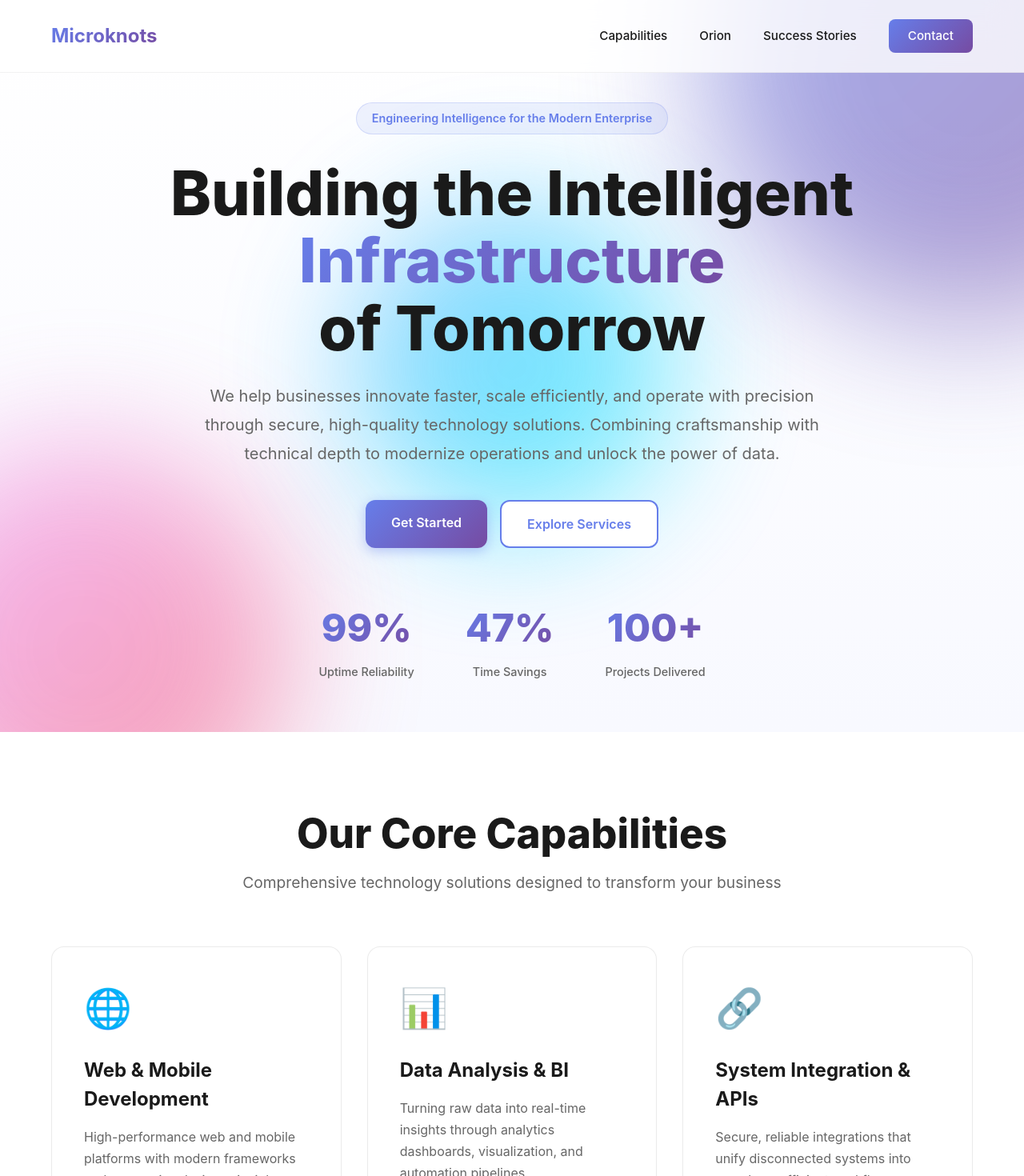
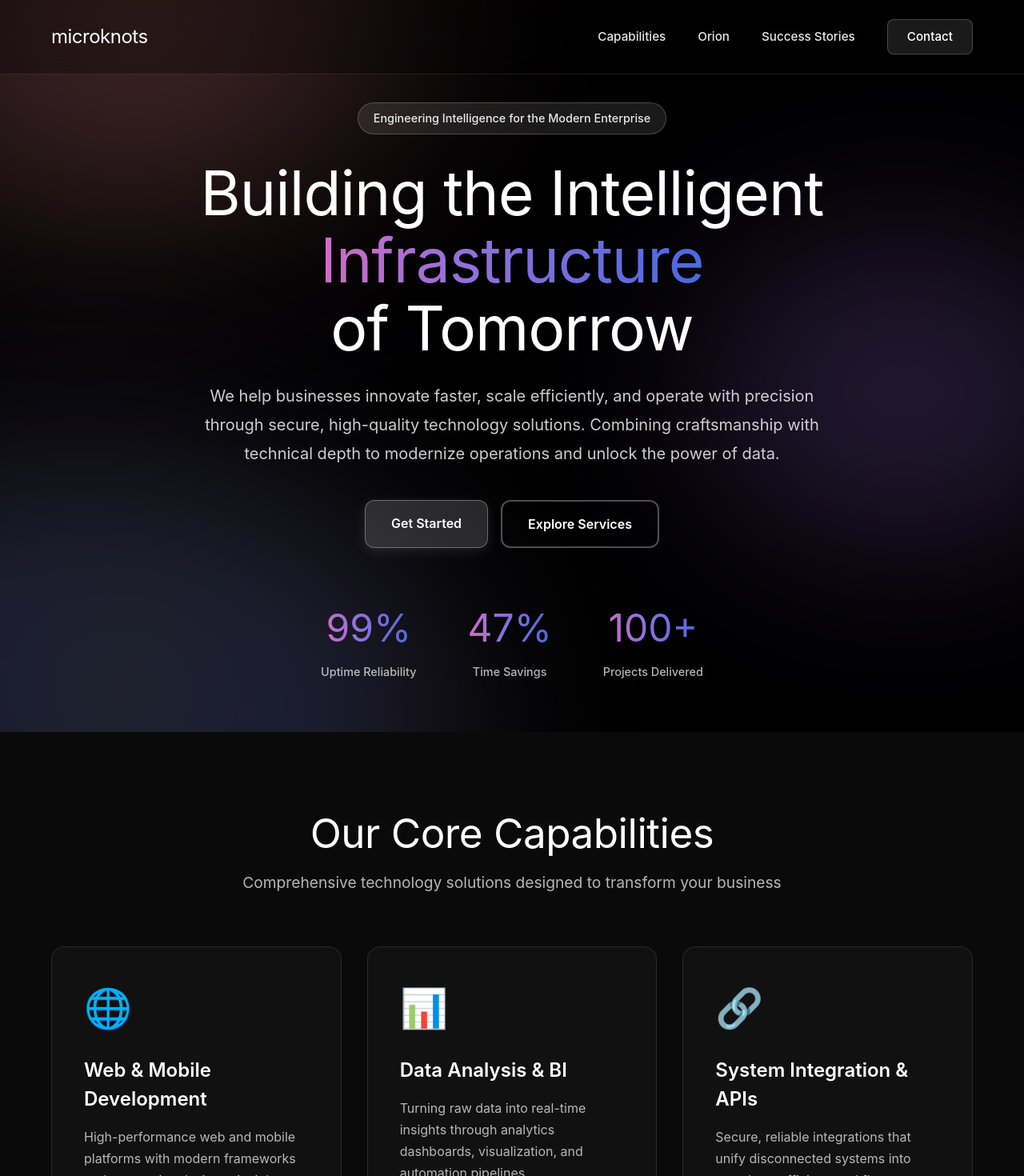
Before and after one commit to monishallada/microknots-website, a React (Vite) app: page / in a window 1280 px wide. Shown: the top 1470 px of the page at 80% size. Built offline with nearby package versions, Linux system fonts and the light colour scheme.

Commit message:
Update styles for improved aesthetics and readability. Change navbar background and text colors for better contrast, adjust hero section and button styles, and refine typography throughout the application. Standardize logo text to lowercase for consistency.

```diff
--- a/src/App.css
+++ b/src/App.css
@@ -18,16 +18,16 @@
   right: 0;
   z-index: 1000;
   padding: 1.5rem 0;
-  background: rgba(255, 255, 255, 0.8);
+  background: rgba(0, 0, 0, 0.3);
   backdrop-filter: blur(20px);
-  border-bottom: 1px solid rgba(0, 0, 0, 0.05);
+  border-bottom: 1px solid rgba(255, 255, 255, 0.1);
   transition: all 0.3s ease;
 }
 
 .navbar.scrolled {
   padding: 1rem 0;
-  background: rgba(255, 255, 255, 0.95);
-  box-shadow: 0 4px 20px rgba(0, 0, 0, 0.05);
+  background: rgba(0, 0, 0, 0.5);
+  box-shadow: 0 4px 20px rgba(0, 0, 0, 0.3);
 }
 
 .nav-container {
@@ -41,11 +41,13 @@
 
 .logo {
   font-size: 1.5rem;
-  font-weight: 700;
-  background: linear-gradient(135deg, #667eea 0%, #764ba2 100%);
-  -webkit-background-clip: text;
-  -webkit-text-fill-color: transparent;
-  background-clip: text;
+  font-weight: 400;
+  color: #ffffff;
+  font-family: -apple-system, BlinkMacSystemFont, 'Segoe UI', 'Roboto', 'Oxygen',
+    'Ubuntu', 'Cantarell', 'Fira Sans', 'Droid Sans', 'Helvetica Neue',
+    sans-serif;
+  letter-spacing: -0.5px;
+  text-transform: lowercase;
 }
 
 .nav-links {
@@ -55,7 +57,7 @@
 }
 
 .nav-links a {
-  color: #1a1a1a;
+  color: rgba(255, 255, 255, 0.9);
   text-decoration: none;
   font-weight: 500;
   font-size: 0.95rem;
@@ -64,7 +66,7 @@
 }
 
 .nav-links a:hover {
-  color: #667eea;
+  color: #ffffff;
 }
 
 .nav-links a::after {
@@ -74,7 +76,7 @@
   left: 0;
   width: 0;
   height: 2px;
-  background: linear-gradient(135deg, #667eea 0%, #764ba2 100%);
+  background: linear-gradient(90deg, #ffd700, #ff69b4, #9370db, #4169e1);
   transition: width 0.3s ease;
 }
 
@@ -83,11 +85,12 @@
 }
 
 .nav-cta {
-  background: linear-gradient(135deg, #667eea 0%, #764ba2 100%);
+  background: rgba(255, 255, 255, 0.1);
+  border: 1px solid rgba(255, 255, 255, 0.2);
   color: white !important;
   padding: 0.6rem 1.5rem;
   border-radius: 8px;
-  transition: transform 0.3s ease, box-shadow 0.3s ease;
+  transition: all 0.3s ease;
 }
 
 .nav-cta::after {
@@ -95,8 +98,9 @@
 }
 
 .nav-cta:hover {
+  background: rgba(255, 255, 255, 0.2);
   transform: translateY(-2px);
-  box-shadow: 0 8px 20px rgba(102, 126, 234, 0.4);
+  box-shadow: 0 8px 20px rgba(255, 255, 255, 0.1);
 }
 
 /* Hero Section */
@@ -108,7 +112,7 @@
   justify-content: center;
   padding: 8rem 4rem 4rem;
   overflow: hidden;
-  background: linear-gradient(180deg, #ffffff 0%, #f8f9ff 100%);
+  background: #000000;
 }
 
 .hero-background {
@@ -124,48 +128,84 @@
 .gradient-orb {
   position: absolute;
   border-radius: 50%;
-  filter: blur(80px);
-  opacity: 0.6;
-  animation: float 20s infinite ease-in-out;
+  filter: blur(100px);
+  opacity: 0.7;
+  animation: float 25s infinite ease-in-out;
+  border: 2px solid transparent;
+  background: radial-gradient(circle, rgba(255, 215, 0, 0.3) 0%, rgba(255, 105, 180, 0.3) 30%, rgba(147, 112, 219, 0.3) 60%, rgba(65, 105, 225, 0.3) 100%);
+  box-shadow:
+    0 0 100px rgba(255, 215, 0, 0.4),
+    0 0 150px rgba(255, 105, 180, 0.3),
+    0 0 200px rgba(147, 112, 219, 0.2),
+    0 0 250px rgba(65, 105, 225, 0.1);
 }
 
 .orb-1 {
-  width: 600px;
-  height: 600px;
-  background: linear-gradient(135deg, #667eea 0%, #764ba2 100%);
-  top: -200px;
-  right: -200px;
+  width: 500px;
+  height: 300px;
+  top: -100px;
+  left: -100px;
+  background: radial-gradient(ellipse,
+    rgba(255, 215, 0, 0.4) 0%,
+    rgba(255, 105, 180, 0.3) 40%,
+    rgba(147, 112, 219, 0.2) 70%,
+    transparent 100%);
+  box-shadow:
+    0 0 120px rgba(255, 215, 0, 0.5),
+    0 0 180px rgba(255, 105, 180, 0.4),
+    0 0 240px rgba(147, 112, 219, 0.3);
   animation-delay: 0s;
+  --rotation: -15deg;
 }
 
 .orb-2 {
-  width: 500px;
-  height: 500px;
-  background: linear-gradient(135deg, #f093fb 0%, #f5576c 100%);
+  width: 700px;
+  height: 400px;
   bottom: -150px;
-  left: -150px;
+  left: -200px;
+  background: radial-gradient(ellipse,
+    rgba(255, 215, 0, 0.3) 0%,
+    rgba(65, 105, 225, 0.4) 35%,
+    rgba(147, 112, 219, 0.3) 65%,
+    transparent 100%);
+  box-shadow:
+    0 0 140px rgba(255, 215, 0, 0.4),
+    0 0 200px rgba(65, 105, 225, 0.5),
+    0 0 260px rgba(147, 112, 219, 0.3);
   animation-delay: 5s;
+  --rotation: 10deg;
 }
 
 .orb-3 {
   width: 400px;
-  height: 400px;
-  background: linear-gradient(135deg, #4facfe 0%, #00f2fe 100%);
-  top: 50%;
-  left: 50%;
-  transform: translate(-50%, -50%);
+  height: 250px;
+  top: 40%;
+  right: -50px;
+  background: radial-gradient(ellipse,
+    rgba(255, 105, 180, 0.4) 0%,
+    rgba(147, 112, 219, 0.3) 40%,
+    rgba(65, 105, 225, 0.3) 70%,
+    transparent 100%);
+  box-shadow:
+    0 0 110px rgba(255, 105, 180, 0.5),
+    0 0 170px rgba(147, 112, 219, 0.4),
+    0 0 230px rgba(65, 105, 225, 0.3);
   animation-delay: 10s;
+  --rotation: 20deg;
 }
 
 @keyframes float {
   0%, 100% {
-    transform: translate(0, 0) scale(1);
+    transform: translate(0, 0) rotate(var(--rotation, 0deg)) scale(1);
+    opacity: 0.7;
   }
   33% {
-    transform: translate(30px, -30px) scale(1.1);
+    transform: translate(30px, -30px) rotate(calc(var(--rotation, 0deg) + 5deg)) scale(1.1);
+    opacity: 0.8;
   }
   66% {
-    transform: translate(-20px, 20px) scale(0.9);
+    transform: translate(-20px, 20px) rotate(calc(var(--rotation, 0deg) - 5deg)) scale(0.9);
+    opacity: 0.6;
   }
 }
 
@@ -191,36 +231,52 @@
 .hero-badge {
   display: inline-block;
   padding: 0.5rem 1.2rem;
-  background: rgba(102, 126, 234, 0.1);
-  border: 1px solid rgba(102, 126, 234, 0.2);
+  background: rgba(255, 255, 255, 0.1);
+  border: 1px solid rgba(255, 255, 255, 0.2);
   border-radius: 50px;
-  color: #667eea;
+  color: rgba(255, 255, 255, 0.9);
   font-size: 0.9rem;
-  font-weight: 600;
+  font-weight: 500;
   margin-bottom: 2rem;
   animation: fadeInUp 1s ease-out 0.2s both;
+  backdrop-filter: blur(10px);
 }
 
 .hero-title {
   font-size: clamp(2.5rem, 6vw, 5rem);
-  font-weight: 800;
+  font-weight: 400;
   line-height: 1.1;
-  color: #1a1a1a;
+  color: #ffffff;
   margin-bottom: 1.5rem;
   animation: fadeInUp 1s ease-out 0.4s both;
+  font-family: -apple-system, BlinkMacSystemFont, 'Segoe UI', 'Roboto', 'Oxygen',
+    'Ubuntu', 'Cantarell', 'Fira Sans', 'Droid Sans', 'Helvetica Neue',
+    sans-serif;
+  letter-spacing: -1px;
 }
 
 .gradient-text {
-  background: linear-gradient(135deg, #667eea 0%, #764ba2 100%);
+  background: linear-gradient(90deg, #ffd700, #ff69b4, #9370db, #4169e1);
   -webkit-background-clip: text;
   -webkit-text-fill-color: transparent;
   background-clip: text;
+  background-size: 200% 200%;
+  animation: gradientShift 5s ease infinite;
+}
+
+@keyframes gradientShift {
+  0%, 100% {
+    background-position: 0% 50%;
+  }
+  50% {
+    background-position: 100% 50%;
+  }
 }
 
 .hero-description {
   font-size: 1.25rem;
   line-height: 1.8;
-  color: #666;
+  color: rgba(255, 255, 255, 0.8);
   max-width: 800px;
   margin: 0 auto 2.5rem;
   animation: fadeInUp 1s ease-out 0.6s both;
@@ -247,25 +303,28 @@
 }
 
 .btn-primary {
-  background: linear-gradient(135deg, #667eea 0%, #764ba2 100%);
+  background: rgba(255, 255, 255, 0.15);
+  border: 1px solid rgba(255, 255, 255, 0.3);
   color: white;
-  box-shadow: 0 4px 15px rgba(102, 126, 234, 0.4);
+  box-shadow: 0 4px 15px rgba(255, 255, 255, 0.1);
+  backdrop-filter: blur(10px);
 }
 
 .btn-primary:hover {
+  background: rgba(255, 255, 255, 0.25);
   transform: translateY(-3px);
-  box-shadow: 0 8px 25px rgba(102, 126, 234, 0.5);
+  box-shadow: 0 8px 25px rgba(255, 255, 255, 0.2);
 }
 
 .btn-secondary {
-  background: white;
-  color: #667eea;
-  border: 2px solid #667eea;
+  background: transparent;
+  color: white;
+  border: 2px solid rgba(255, 255, 255, 0.3);
 }
 
 .btn-secondary:hover {
-  background: #667eea;
-  color: white;
+  background: rgba(255, 255, 255, 0.1);
+  border-color: rgba(255, 255, 255, 0.5);
   transform: translateY(-3px);
 }
 
@@ -282,17 +341,19 @@
 
 .stat-number {
   font-size: 3rem;
-  font-weight: 800;
-  background: linear-gradient(135deg, #667eea 0%, #764ba2 100%);
+  font-weight: 400;
+  background: linear-gradient(90deg, #ffd700, #ff69b4, #9370db, #4169e1);
   -webkit-background-clip: text;
   -webkit-text-fill-color: transparent;
   background-clip: text;
+  background-size: 200% 200%;
+  animation: gradientShift 5s ease infinite;
   margin-bottom: 0.5rem;
 }
 
 .stat-label {
   font-size: 0.9rem;
-  color: #666;
+  color: rgba(255, 255, 255, 0.7);
   font-weight: 500;
 }
 
@@ -316,26 +377,31 @@ section {
 .section-badge {
   display: inline-block;
   padding: 0.5rem 1.2rem;
-  background: rgba(102, 126, 234, 0.1);
-  border: 1px solid rgba(102, 126, 234, 0.2);
+  background: rgba(255, 255, 255, 0.1);
+  border: 1px solid rgba(255, 255, 255, 0.2);
   border-radius: 50px;
-  color: #667eea;
+  color: rgba(255, 255, 255, 0.9);
   font-size: 0.9rem;
-  font-weight: 600;
+  font-weight: 500;
   margin-bottom: 1.5rem;
+  backdrop-filter: blur(10px);
 }
 
 .section-title {
   font-size: clamp(2rem, 4vw, 3.5rem);
-  font-weight: 800;
-  color: #1a1a1a;
+  font-weight: 400;
+  color: #ffffff;
   margin-bottom: 1rem;
   line-height: 1.2;
+  font-family: -apple-system, BlinkMacSystemFont, 'Segoe UI', 'Roboto', 'Oxygen',
+    'Ubuntu', 'Cantarell', 'Fira Sans', 'Droid Sans', 'Helvetica Neue',
+    sans-serif;
+  letter-spacing: -0.5px;
 }
 
 .section-subtitle {
   font-size: 1.2rem;
-  color: #666;
+  color: rgba(255, 255, 255, 0.7);
   max-width: 700px;
   margin: 0 auto;
   line-height: 1.6;
@@ -343,7 +409,8 @@ section {
 
 /* Capabilities Section */
 .capabilities {
-  background: white;
+  background: #0a0a0a;
+  color: white;
 }
 
 .capabilities-grid {
@@ -354,17 +421,19 @@ section {
 
 .capability-card {
   padding: 2.5rem;
-  background: white;
-  border: 1px solid rgba(0, 0, 0, 0.08);
+  background: rgba(255, 255, 255, 0.03);
+  border: 1px solid rgba(255, 255, 255, 0.1);
   border-radius: 16px;
   transition: all 0.3s ease;
   cursor: pointer;
+  backdrop-filter: blur(10px);
 }
 
 .capability-card:hover {
   transform: translateY(-8px);
-  box-shadow: 0 20px 40px rgba(0, 0, 0, 0.1);
-  border-color: rgba(102, 126, 234, 0.3);
+  box-shadow: 0 20px 40px rgba(255, 255, 255, 0.1);
+  border-color: rgba(255, 215, 0, 0.3);
+  background: rgba(255, 255, 255, 0.05);
 }
 
 .capability-icon {
@@ -374,20 +443,20 @@ section {
 
 .capability-card h3 {
   font-size: 1.5rem;
-  font-weight: 700;
-  color: #1a1a1a;
+  font-weight: 600;
+  color: #ffffff;
   margin-bottom: 1rem;
 }
 
 .capability-card p {
-  color: #666;
+  color: rgba(255, 255, 255, 0.7);
   line-height: 1.7;
   font-size: 1rem;
 }
 
 /* Orion Section */
 .orion {
-  background: linear-gradient(180deg, #f8f9ff 0%, #ffffff 100%);
+  background: #000000;
 }
 
 .orion-content {
@@ -415,7 +484,7 @@ section {
 .orion-description {
   font-size: 1.1rem;
   line-height: 1.8;
-  color: #666;
+  color: rgba(255, 255, 255, 0.8);
   margin-bottom: 1.5rem;
 }
 
@@ -433,7 +502,7 @@ section {
 .feature-check {
   width: 32px;
   height: 32px;
-  background: linear-gradient(135deg, #667eea 0%, #764ba2 100%);
+  background: linear-gradient(90deg, #ffd700, #ff69b4, #9370db, #4169e1);
   color: white;
   border-radius: 50%;
   display: flex;
@@ -441,17 +510,19 @@ section {
   justify-content: center;
   font-weight: 700;
   flex-shrink: 0;
+  background-size: 200% 200%;
+  animation: gradientShift 5s ease infinite;
 }
 
 .orion-feature strong {
   display: block;
-  color: #1a1a1a;
+  color: #ffffff;
   font-size: 1.1rem;
   margin-bottom: 0.3rem;
 }
 
 .orion-feature p {
-  color: #666;
+  color: rgba(255, 255, 255, 0.7);
   font-size: 0.95rem;
 }
 
@@ -471,11 +542,12 @@ section {
 }
 
 .orion-card {
-  background: white;
+  background: rgba(255, 255, 255, 0.05);
   border-radius: 20px;
   padding: 1.5rem;
-  box-shadow: 0 20px 60px rgba(0, 0, 0, 0.1);
-  border: 1px solid rgba(0, 0, 0, 0.05);
+  box-shadow: 0 20px 60px rgba(255, 255, 255, 0.05);
+  border: 1px solid rgba(255, 255, 255, 0.1);
+  backdrop-filter: blur(10px);
 }
 
 .orion-card-header {
@@ -506,9 +578,10 @@ section {
 .orion-card-content {
   height: 400px;
   position: relative;
-  background: linear-gradient(135deg, #f8f9ff 0%, #ffffff 100%);
+  background: rgba(0, 0, 0, 0.3);
   border-radius: 12px;
   overflow: hidden;
+  border: 1px solid rgba(255, 255, 255, 0.1);
 }
 
 .data-visualization {
@@ -519,7 +592,7 @@ section {
 
 .data-stream {
   position: absolute;
-  background: linear-gradient(90deg, transparent, rgba(102, 126, 234, 0.3), transparent);
+  background: linear-gradient(90deg, transparent, rgba(255, 215, 0, 0.4), rgba(255, 105, 180, 0.4), rgba(147, 112, 219, 0.4), rgba(65, 105, 225, 0.4), transparent);
   animation: streamFlow 3s infinite;
 }
 
@@ -563,9 +636,13 @@ section {
   width: 60px;
   height: 60px;
   border-radius: 50%;
-  background: linear-gradient(135deg, #667eea 0%, #764ba2 100%);
-  box-shadow: 0 8px 20px rgba(102, 126, 234, 0.4);
-  animation: nodePulse 2s infinite;
+  background: linear-gradient(90deg, #ffd700, #ff69b4, #9370db, #4169e1);
+  background-size: 200% 200%;
+  animation: nodePulse 2s infinite, gradientShift 5s ease infinite;
+  box-shadow:
+    0 0 20px rgba(255, 215, 0, 0.6),
+    0 0 40px rgba(255, 105, 180, 0.4),
+    0 0 60px rgba(147, 112, 219, 0.3);
 }
 
 .node-1 {
@@ -599,7 +676,7 @@ section {
 
 /* Success Stories Section */
 .success-stories {
-  background: white;
+  background: #0a0a0a;
 }
 
 .stories-grid {
@@ -610,16 +687,18 @@ section {
 
 .story-card {
   padding: 2.5rem;
-  background: white;
-  border: 1px solid rgba(0, 0, 0, 0.08);
+  background: rgba(255, 255, 255, 0.03);
+  border: 1px solid rgba(255, 255, 255, 0.1);
   border-radius: 16px;
   transition: all 0.3s ease;
+  backdrop-filter: blur(10px);
 }
 
 .story-card:hover {
   transform: translateY(-8px);
-  box-shadow: 0 20px 40px rgba(0, 0, 0, 0.1);
-  border-color: rgba(102, 126, 234, 0.3);
+  box-shadow: 0 20px 40px rgba(255, 255, 255, 0.1);
+  border-color: rgba(255, 215, 0, 0.3);
+  background: rgba(255, 255, 255, 0.05);
 }
 
 .story-header {
@@ -631,28 +710,29 @@ section {
 
 .story-logo {
   font-size: 1.5rem;
-  font-weight: 800;
-  color: #1a1a1a;
+  font-weight: 600;
+  color: #ffffff;
 }
 
 .story-tag {
   padding: 0.4rem 1rem;
-  background: rgba(102, 126, 234, 0.1);
-  color: #667eea;
+  background: rgba(255, 255, 255, 0.1);
+  color: rgba(255, 255, 255, 0.9);
   border-radius: 20px;
   font-size: 0.85rem;
-  font-weight: 600;
+  font-weight: 500;
+  border: 1px solid rgba(255, 255, 255, 0.2);
 }
 
 .story-card h3 {
   font-size: 1.5rem;
-  font-weight: 700;
-  color: #1a1a1a;
+  font-weight: 600;
+  color: #ffffff;
   margin-bottom: 1rem;
 }
 
 .story-card > p {
-  color: #666;
+  color: rgba(255, 255, 255, 0.7);
   line-height: 1.7;
   margin-bottom: 2rem;
 }
@@ -667,24 +747,25 @@ section {
   display: flex;
   flex-direction: column;
   padding: 1rem;
-  background: #f8f9ff;
+  background: rgba(255, 255, 255, 0.05);
   border-radius: 8px;
+  border: 1px solid rgba(255, 255, 255, 0.1);
 }
 
 .result-item strong {
-  color: #1a1a1a;
+  color: #ffffff;
   font-size: 1rem;
   margin-bottom: 0.3rem;
 }
 
 .result-item span {
-  color: #666;
+  color: rgba(255, 255, 255, 0.7);
   font-size: 0.9rem;
 }
 
 /* Why Microknots Section */
 .why-microknots {
-  background: linear-gradient(180deg, #ffffff 0%, #f8f9ff 100%);
+  background: #000000;
 }
 
 .why-content {
@@ -697,7 +778,7 @@ section {
 .why-description {
   font-size: 1.1rem;
   line-height: 1.8;
-  color: #666;
+  color: rgba(255, 255, 255, 0.8);
   margin-bottom: 1.5rem;
 }
 
@@ -711,13 +792,13 @@ section {
 
 .value-item h4 {
   font-size: 1.3rem;
-  font-weight: 700;
-  color: #1a1a1a;
+  font-weight: 600;
+  color: #ffffff;
   margin-bottom: 0.5rem;
 }
 
 .value-item p {
-  color: #666;
+  color: rgba(255, 255, 255, 0.7);
   line-height: 1.6;
 }
 
@@ -729,16 +810,18 @@ section {
 
 .value-card {
   padding: 2rem;
-  background: white;
-  border: 1px solid rgba(0, 0, 0, 0.08);
+  background: rgba(255, 255, 255, 0.03);
+  border: 1px solid rgba(255, 255, 255, 0.1);
   border-radius: 16px;
   transition: all 0.3s ease;
+  backdrop-filter: blur(10px);
 }
 
 .value-card:hover {
   transform: translateX(10px);
-  box-shadow: 0 10px 30px rgba(0, 0, 0, 0.1);
-  border-color: rgba(102, 126, 234, 0.3);
+  box-shadow: 0 10px 30px rgba(255, 255, 255, 0.1);
+  border-color: rgba(255, 215, 0, 0.3);
+  background: rgba(255, 255, 255, 0.05);
 }
 
 .value-icon {
@@ -748,13 +831,13 @@ section {
 
 .value-card h4 {
   font-size: 1.3rem;
-  font-weight: 700;
-  color: #1a1a1a;
+  font-weight: 600;
+  color: #ffffff;
   margin-bottom: 0.5rem;
 }
 
 .value-card p {
-  color: #666;
+  color: rgba(255, 255, 255, 0.7);
   line-height: 1.6;
 }
 
@@ -778,11 +861,13 @@ section {
 
 .footer-brand h3 {
   font-size: 2rem;
-  font-weight: 800;
-  background: linear-gradient(135deg, #667eea 0%, #764ba2 100%);
-  -webkit-background-clip: text;
-  -webkit-text-fill-color: transparent;
-  background-clip: text;
+  font-weight: 400;
+  color: #ffffff;
+  font-family: -apple-system, BlinkMacSystemFont, 'Segoe UI', 'Roboto', 'Oxygen',
+    'Ubuntu', 'Cantarell', 'Fira Sans', 'Droid Sans', 'Helvetica Neue',
+    sans-serif;
+  letter-spacing: -0.5px;
+  text-transform: lowercase;
   margin-bottom: 1rem;
 }
 
@@ -812,13 +897,15 @@ section {
 }
 
 .contact-info a {
-  color: #667eea;
+  color: rgba(255, 255, 255, 0.9);
   text-decoration: none;
   transition: color 0.3s ease;
+  border-bottom: 1px solid rgba(255, 255, 255, 0.3);
 }
 
 .contact-info a:hover {
-  color: #764ba2;
+  color: #ffffff;
+  border-bottom-color: rgba(255, 255, 255, 0.6);
 }
 
 .company-codes {
--- a/src/App.jsx
+++ b/src/App.jsx
@@ -17,7 +17,7 @@ function App() {
       {/* Navigation */}
       <nav className={`navbar ${isScrolled ? 'scrolled' : ''}`}>
         <div className="nav-container">
-          <div className="logo">Microknots</div>
+          <div className="logo">microknots</div>
           <div className="nav-links">
             <a href="#capabilities">Capabilities</a>
             <a href="#orion">Orion</a>
@@ -341,7 +341,7 @@ function App() {
           <div className="footer-content">
             <div className="footer-main">
               <div className="footer-brand">
-                <h3>Microknots</h3>
+                <h3>microknots</h3>
                 <p>Engineering Intelligence for the Modern Enterprise</p>
                 <p className="footer-tagline">
                   We empower businesses to make smarter decisions, scale confidently,
```
